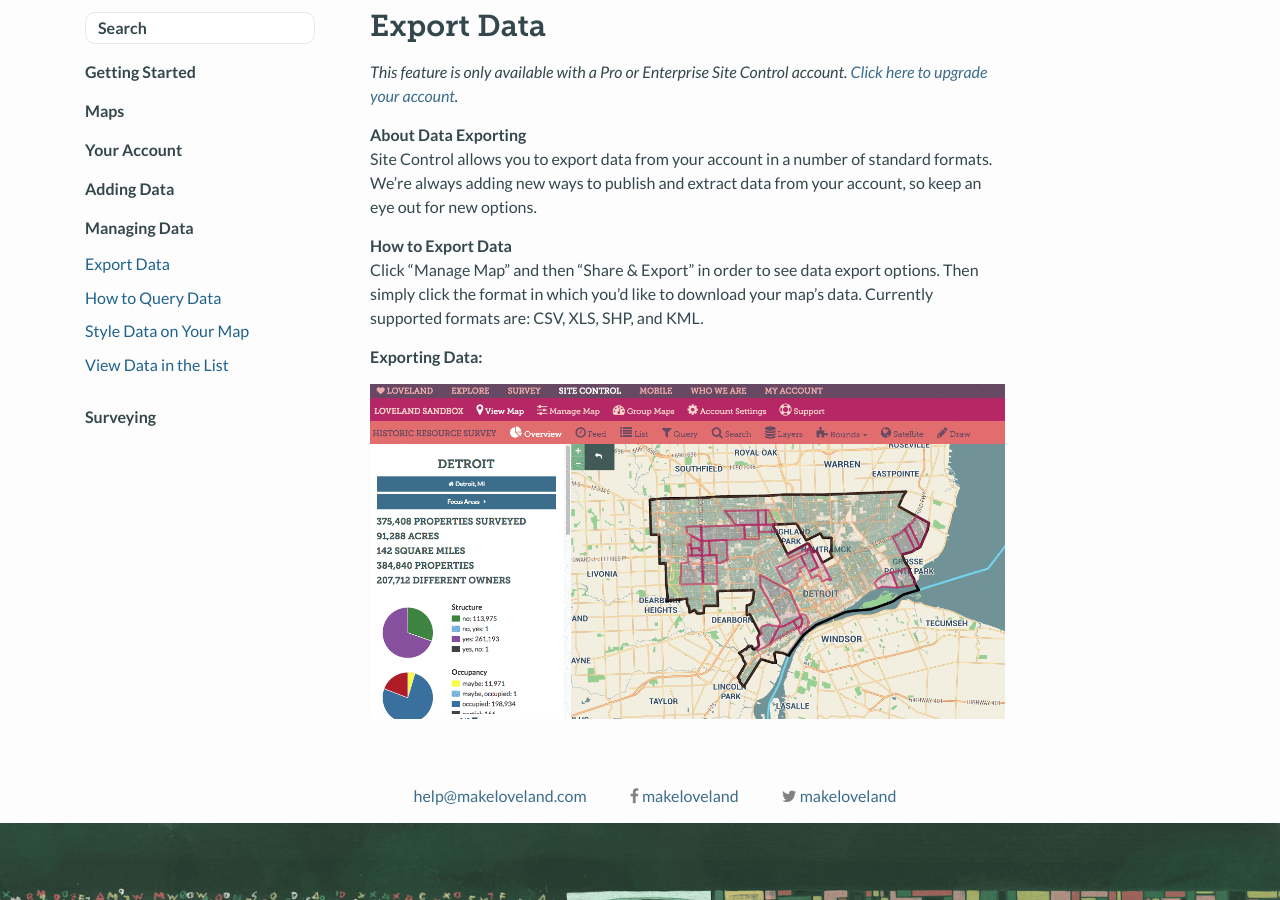
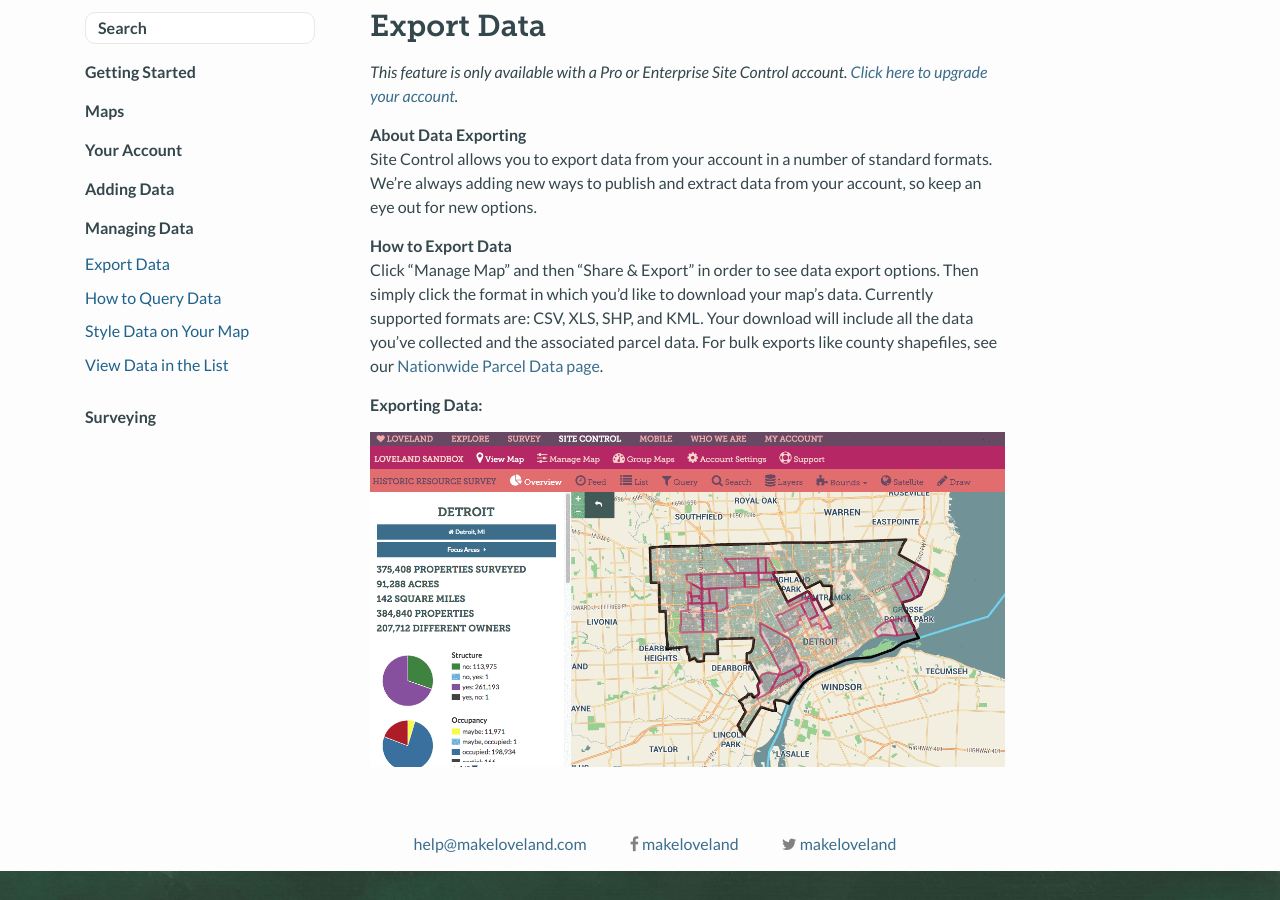
Before and after one commit to loveland/support, a Jekyll site: the page built from _articles/export-data.md, in a window 1280 px wide and 900 px high, scrolled down 344 px. Built offline with Jekyll 4.4.1, drawn with Linux system fonts in a browser that asks for light colours; a script that is not in the unit is left out.

Commit message:
Note that exports don't get you bulk parcel data.

```diff
--- a/_articles/export-data.md
+++ b/_articles/export-data.md
@@ -11,7 +11,7 @@
 Site Control allows you to export data from your account in a number of standard formats. We're always adding new ways to publish and extract data from your account, so keep an eye out for new options.
 
 **How to Export Data**
-Click "Manage Map" and then "Share & Export" in order to see data export options. Then simply click the format in which you'd like to download your map's data. Currently supported formats are: CSV, XLS, SHP, and KML.
+Click "Manage Map" and then "Share & Export" in order to see data export options. Then simply click the format in which you'd like to download your map's data. Currently supported formats are: CSV, XLS, SHP, and KML. Your download will include all the data you've collected and the associated parcel data. For bulk exports like county shapefiles, see our [Nationwide Parcel Data page](https://makeloveland.com/parcels).
 
 **Exporting Data:**
 
```
